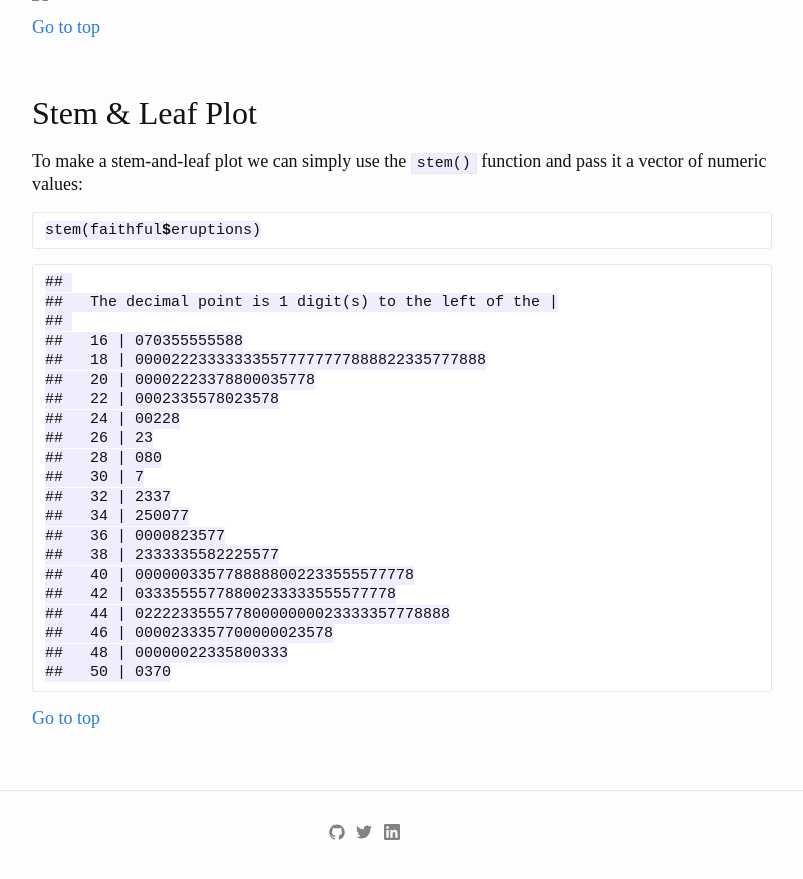
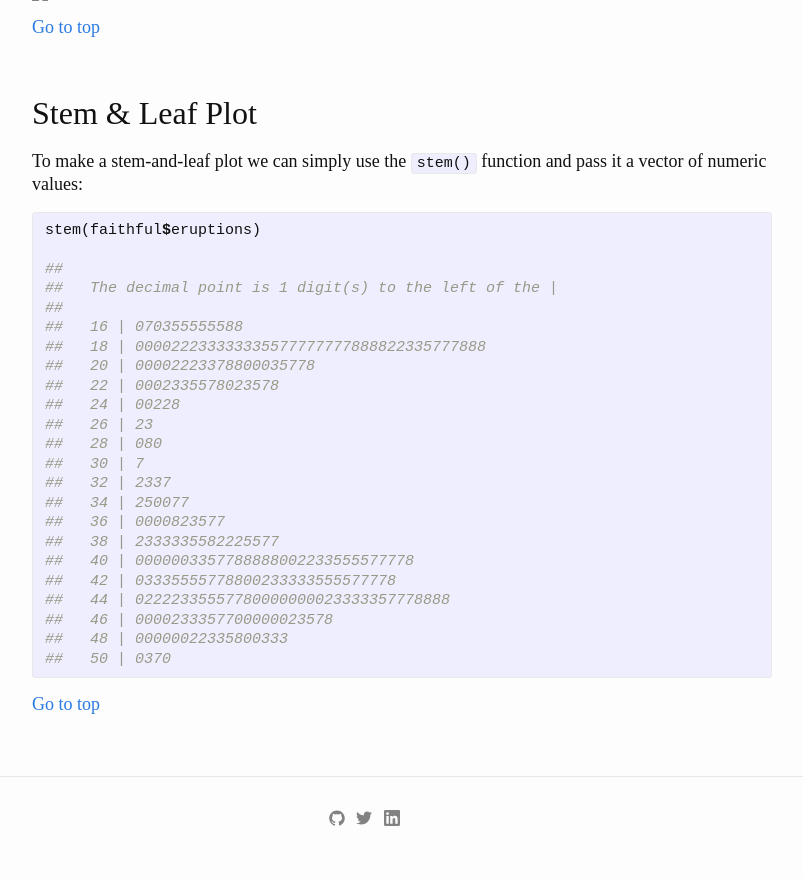
Before and after one commit to bradleyboehmke/bradleyboehmke, a Jekyll site: the page built from tutorials/quickplots.md, in a window 1280 px wide and 900 px high, scrolled down 6187 px. Shown: the top 879 px of the window, without its empty margins (238-1041 px from the left). Built offline with Jekyll 4.4.1, drawn with Linux system fonts in a browser that asks for light colours.

Commit message:
Update quickplots.md

````diff
--- a/tutorials/quickplots.md
+++ b/tutorials/quickplots.md
@@ -22,27 +22,27 @@
 To make a scatter plot use `plot()` with a vector of x values and a vector of y values:
 
 
-```r
+{% highlight r %}
 # base R
 plot(x = mtcars$wt, y = mtcars$mpg)
-```
+{% endhighlight %}
 
 <img src="Quickplots_files/figure-html/unnamed-chunk-1-1.png" style="display: block; margin: auto;" />
 
 You can get a similar result using `qplot()`:
 
 
-```r
+{% highlight r %}
 library(ggplot2)
 qplot(x = mtcars$wt, y = mtcars$mpg)
-```
+{% endhighlight %}
 
 <img src="Quickplots_files/figure-html/unnamed-chunk-2-1.png" style="display: block; margin: auto;" />
 
 If the two vectors are already in the same data frame, note that the following functions produce the same outpt:
 
 
-```r
+{% highlight r %}
 # specifying only x and y vectors
 qplot(x = mtcars$wt, y = mtcars$mpg)
 
@@ -52,7 +52,7 @@
 # using full ggplot syntax
 ggplot(data = mtcars, aes(x = wt, y = mpg)) +
         geom_point()
-```
+{% endhighlight %}
 
 <a href="#top">Go to top</a>
 
@@ -62,16 +62,16 @@
 To make a line graph using `plot()`, pass it the vector of x and y values, and specify type =" l" for *line*:
 
 
-```r
+{% highlight r %}
 plot(x = pressure$temperature, y = pressure$pressure, type = "l")
-```
+{% endhighlight %}
 
 <img src="Quickplots_files/figure-html/unnamed-chunk-4-1.png" style="display: block; margin: auto;" />
 
 To include multiple lines or to plot the points, first call `plot()` for the first line, then add additional lines and points with `lines()` and `points()` respectively:
 
 
-```r
+{% highlight r %}
 # base graphic
 plot(x = pressure$temperature, y = pressure$pressure, type = "l")
 
@@ -83,30 +83,30 @@
 
 # add points to second line
 points(x = pressure$temperature, y = pressure$pressure/2, col = "red")
-```
+{% endhighlight %}
 
 <img src="Quickplots_files/figure-html/unnamed-chunk-5-1.png" style="display: block; margin: auto;" />
 
 We can use `qplot()` to get similar results by using the `geom` argument. `geom` means adding a geometric object (line, points, etc.) to visually represent the data and in this case we want to represent the data using a line and then also points:
 
 
-```r
+{% highlight r %}
 # using qplot for a line chart
 qplot(temperature, pressure, data = pressure, geom = "line")
-```
+{% endhighlight %}
 
 <img src="Quickplots_files/figure-html/unnamed-chunk-6-1.png" style="display: block; margin: auto;" />
 
-```r
+{% highlight r %}
 # using qplot for a line chart with points
 qplot(temperature, pressure, data = pressure, geom = c("line", "point"))
-```
+{% endhighlight %}
 
 <img src="Quickplots_files/figure-html/unnamed-chunk-6-2.png" style="display: block; margin: auto;" />
 
 We can get the same output using the full `ggplot()` syntax:
 
-```r
+{% highlight r %}
 # line chart
 ggplot(pressure, aes(x = temperature, y = pressure)) +
         geom_line()
@@ -115,7 +115,7 @@
 ggplot(pressure, aes(x = temperature, y = pressure)) +
         geom_line() +
         geom_point()
-```
+{% endhighlight %}
 
 
 <a href="#top">Go to top</a>
@@ -126,16 +126,16 @@
 To make a bar chart of values, use `barplot()` and pass it a vector of values for the height of each bar and (optionally) a vector of labels for each bar. If the vector has names for the elements, the names will automatically be used as labels:
 
 
-```r
+{% highlight r %}
 barplot(height = BOD$demand, names.arg = BOD$Time)
-```
+{% endhighlight %}
 
 <img src="Quickplots_files/figure-html/unnamed-chunk-8-1.png" style="display: block; margin: auto;" />
 
 When you want the bar chart to represent the *count* of cases in each category then you need to generate the count of unique values. For instance, in the `mtcars` dataset we may want to look at the cylinder variable and understand the distribtion. To do this we can use the `table()` function which will provide us the count of each unique value in this variable.  We can then pass this to the `barplot()` function to plot the counts of cylinders:
 
 
-```r
+{% highlight r %}
 # the cylinder variable in the mtcars dataset is made up of values of 4, 6 & 8
 mtcars$cyl
 ##  [1] 6 6 4 6 8 6 8 4 4 6 6 8 8 8 8 8 8 4 4 4 4 8 8 8 8 4 4 4 8 6 8 4
@@ -148,24 +148,24 @@
 
 # plot the count of 4, 6 & 8 cylinder cars in the dataset
 barplot(table(mtcars$cyl))
-```
+{% endhighlight %}
 
 <img src="Quickplots_files/figure-html/unnamed-chunk-9-1.png" style="display: block; margin: auto;" />
 
 To get the same result using `qplot()` we use `geom = "bar"`.
 
 
-```r
+{% highlight r %}
 # x defaults to a continuous variable
 qplot(mtcars$cyl, geom = "bar")
-```
+{% endhighlight %}
 
 <img src="Quickplots_files/figure-html/unnamed-chunk-10-1.png" style="display: block; margin: auto;" />
 
-```r
+{% highlight r %}
 # use factor(x) to make it discrete
 qplot(factor(mtcars$cyl), geom = "bar")
-```
+{% endhighlight %}
 
 <img src="Quickplots_files/figure-html/unnamed-chunk-10-2.png" style="display: block; margin: auto;" />
 
@@ -177,26 +177,26 @@
 To make a histogram, use `hist()` and pass it a single vector of values. You can also use the `breaks` argument to determine the size of the bins.
 
 
-```r
+{% highlight r %}
 # default bins
 hist(mtcars$mpg)
-```
+{% endhighlight %}
 
 <img src="Quickplots_files/figure-html/unnamed-chunk-11-1.png" style="display: block; margin: auto;" />
 
-```r
+{% highlight r %}
 # adjust binning
 hist(mtcars$mpg, breaks = 10)
-```
+{% endhighlight %}
 
 <img src="Quickplots_files/figure-html/unnamed-chunk-11-2.png" style="display: block; margin: auto;" />
 
 To get the same result using `qplot()` we use don't need to specify a `geom` argument as when you feed `qplot()` with a single variable it will default to using a histogram. You can also control the binning by using the `binwidth` argument. Although not necessary I add the `color` argument to outline the bars.
 
 
-```r
+{% highlight r %}
 qplot(mtcars$mpg, binwidth = 3, color = I("white"))
-```
+{% endhighlight %}
 
 <img src="Quickplots_files/figure-html/unnamed-chunk-12-1.png" style="display: block; margin: auto;" />
 
@@ -208,46 +208,46 @@
 To make a box-whisker plot (aka box plot), use plot() and pass it a <u>factor</u> of x values and a vector of y values. When x is a factor (as opposed to a numeric vector), it will automatically create a box plot:
 
 
-```r
+{% highlight r %}
 # if x is not a factor it will produce a scatter plot
 plot(mtcars$cyl, mtcars$mpg)
-```
+{% endhighlight %}
 
 <img src="Quickplots_files/figure-html/unnamed-chunk-13-1.png" style="display: block; margin: auto;" />
 
-```r
+{% highlight r %}
 # if x is a factor it will produce a box plot
 plot(factor(mtcars$cyl), mtcars$mpg)
-```
+{% endhighlight %}
 
 <img src="Quickplots_files/figure-html/unnamed-chunk-13-2.png" style="display: block; margin: auto;" />
 
 Alternatively, we can use the `boxplot()` function to get the same results. In this case we use the "~" to state that we want to assess *y* by *x*.
 
 
-```r
+{% highlight r %}
 # boxplot of mpg by cyl
 boxplot(mpg ~ cyl, data = mtcars)
-```
+{% endhighlight %}
 
 <img src="Quickplots_files/figure-html/unnamed-chunk-14-1.png" style="display: block; margin: auto;" />
 
 We can also assess interactions. In this case we look at the distribution of mpg by cylinders and V/S. Note on the y axis is mpg and on the x axis are the cylinder~V/S interaction. So the x-axis values of 4.0, 6.0, 8.0, 4.1, etc. represent 4 cylinder without V/S, 6 cylinder without V/S, 8 cylinder without V/S, 4 cylinder with V/S, etc.
 
 
-```r
+{% highlight r %}
 # boxplot of mpg based on interaction of two variables
 boxplot(mpg ~ cyl + am, data = mtcars)
-```
+{% endhighlight %}
 
 <img src="Quickplots_files/figure-html/unnamed-chunk-15-1.png" style="display: block; margin: auto;" />
 
 Similar results are attained with `qplot()` using `geom = "boxplot"`:
 
 
-```r
+{% highlight r %}
 qplot(x = factor(cyl), y = mpg, data = mtcars, geom = "boxplot")
-```
+{% endhighlight %}
 
 <img src="Quickplots_files/figure-html/unnamed-chunk-16-1.png" style="display: block; margin: auto;" />
 
@@ -259,11 +259,9 @@
 To make a stem-and-leaf plot we can simply use the `stem()` function and pass it a vector of numeric values:
 
 
-```r
+{% highlight r %}
 stem(faithful$eruptions)
-```
 
-```
 ##
 ##   The decimal point is 1 digit(s) to the left of the |
 ##
@@ -285,6 +283,6 @@
 ##   46 | 0000233357700000023578
 ##   48 | 00000022335800333
 ##   50 | 0370
-```
+{% endhighlight %}
 
 <a href="#top">Go to top</a>
````
